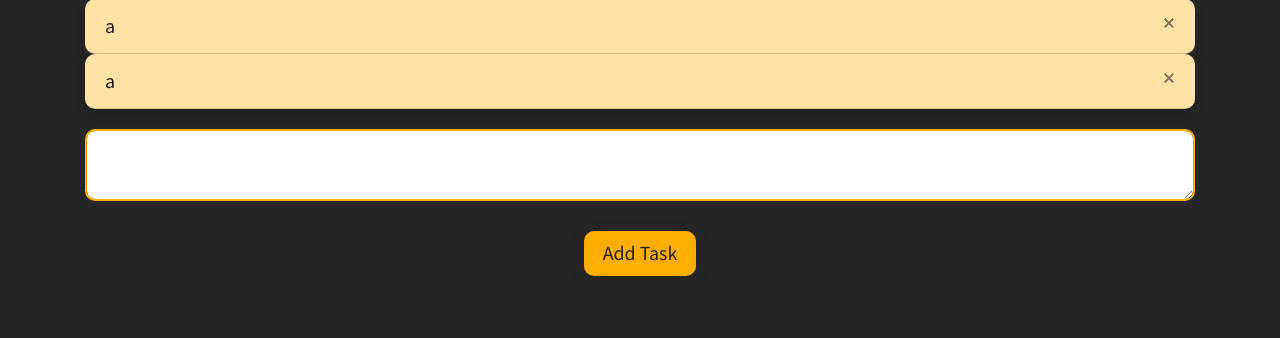
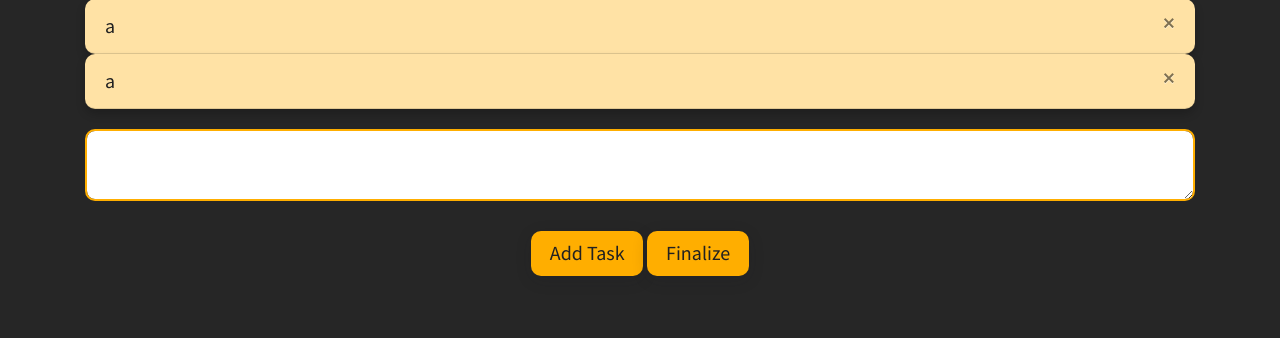
Before and after one commit to nrgrill/ManageMe, a Flask app: page /home in a window 1280 px wide. Shown: the part 182-520 px from the top of the page. Run offline with Flask 2, Linux system fonts and the light colour scheme; a user stored in the database is signed in; data comes from the database, SQL or seed files in the repository; both versions use the stored data as it was after the commit; some libraries are stand-ins or nearby versions.

Commit message:
non functional finalize button

```diff
--- a/ManageMe/website/templates/home.html
+++ b/ManageMe/website/templates/home.html
@@ -17,7 +17,8 @@
     <textarea name="task" id="task" class="form-control" style="border-radius:10px; border-color:rgb(255, 174, 0);"></textarea>
     <br />
     <div align="center">
-      <button type="submit" class="btn btn-primary" style="background-color:rgb(255, 174, 0); border-color:rgb(255, 174, 0); border-radius:10px;">Add Task</button>
+        <button type="submit" class="btn btn-primary" style="background-color:rgb(255, 174, 0); border-color:rgb(255, 174, 0); border-radius:10px;" id="addTask" >Add Task</button>
+        <button type="submit" class="btn btn-primary" style="background-color:rgb(255, 174, 0); border-color:rgb(255, 174, 0); border-radius:10px;" id="finalize">Finalize</button>
     </div>
   </form>
 </div>
```
Also changed, not shown: ManageMe/instance/database.db.
